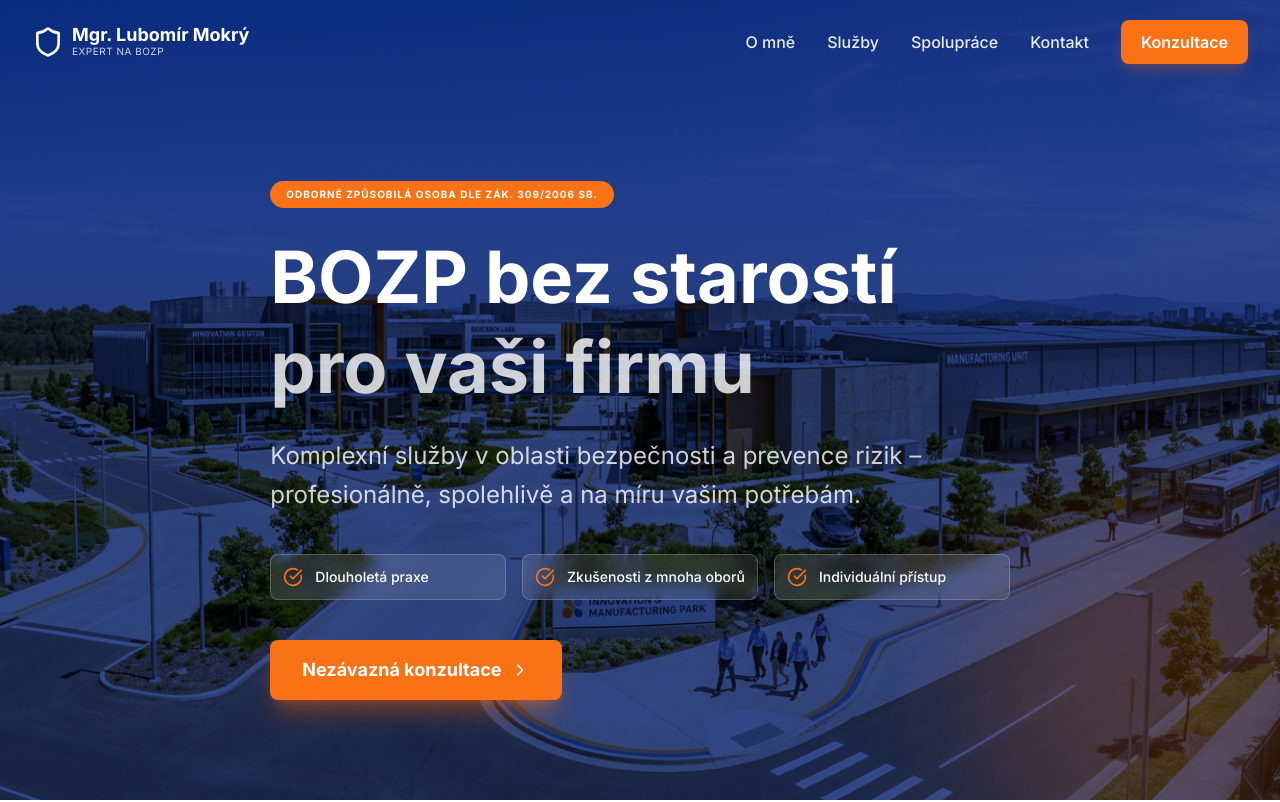
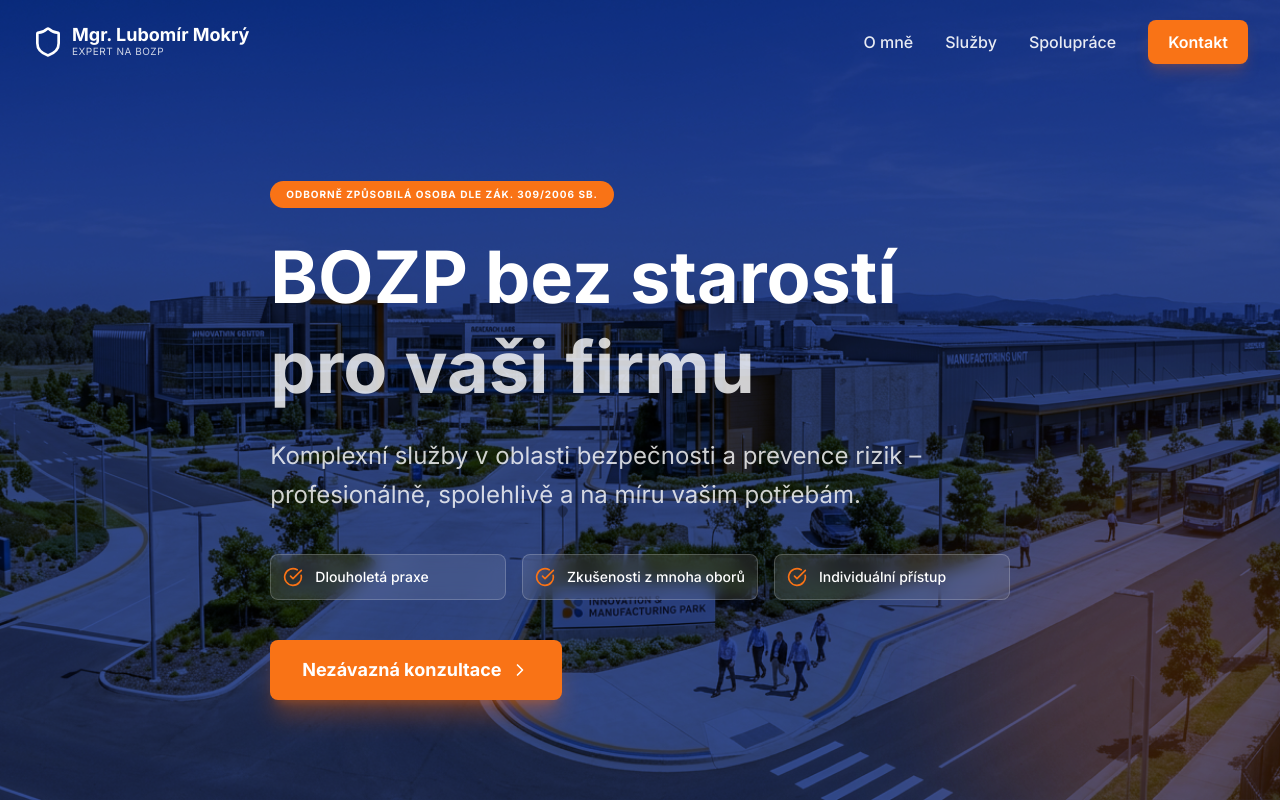
Before and after one commit to M1G3L/mokry-bozp-consulting, a React (Vite) app: page / in a window 1280 px wide. Shown: the top 802 px of the page. Built offline with nearby package versions, Linux system fonts and the light colour scheme.

Commit message:
feat(nav): sjednocení 'Kontakt' CTA, přidán #home a favicon (štít M)

```diff
--- a/index.html
+++ b/index.html
@@ -1,9 +1,11 @@
 <!doctype html>
-<html lang="en">
+<html lang="cs">
   <head>
     <meta charset="UTF-8" />
     <meta name="viewport" content="width=device-width, initial-scale=1.0" />
-    <title>My Google AI Studio App</title>
+    <meta name="description" content="Mgr. Lubomír Mokrý — odborník na BOZP, poradenství a bezpečnost práce." />
+    <title>Mgr. Lubomír Mokrý | Expert na BOZP</title>
+    <link rel="icon" href="/favicon.svg" type="image/svg+xml" />
   </head>
   <body>
     <div id="root"></div>
--- a/src/App.tsx
+++ b/src/App.tsx
@@ -55,7 +55,7 @@ const Navbar = () => {
       }`}
     >
       <div className="max-w-7xl mx-auto px-4 sm:px-6 lg:px-8 flex items-center justify-between">
-        <div className="flex items-center gap-2">
+        <a href="#home" className="flex items-center gap-2">
           <Shield className={`w-8 h-8 ${isScrolled ? 'text-primary' : 'text-white'}`} />
           <div className="flex flex-col">
             <span className={`font-bold text-lg leading-none ${isScrolled ? 'text-gray-900' : 'text-white'}`}>
@@ -65,27 +65,27 @@ const Navbar = () => {
               Expert na BOZP
             </span>
           </div>
-        </div>
+        </a>
 
         {/* Desktop Menu */}
         <div className="hidden md:flex items-center gap-8">
-          {navLinks.map((link) => (
+          {navLinks.map((link) => {
+            const isContactLink = link.name === 'Kontakt';
+
+            return (
               <a
                 key={link.name}
                 href={link.href}
-              className={`text-base font-medium transition-colors hover:text-secondary ${
-                isScrolled ? 'text-gray-600' : 'text-white/90'
+                className={`text-base font-medium transition-colors ${
+                  isContactLink
+                    ? 'bg-secondary text-white px-5 py-2.5 rounded-lg font-semibold shadow-lg shadow-orange-500/20 hover:bg-orange-600 hover:text-white/90'
+                    : isScrolled ? 'text-gray-600 hover:text-secondary' : 'text-white/90 hover:text-secondary'
                 }`}
               >
                 {link.name}
               </a>
-          ))}
-          <a
-            href="#kontakt"
-            className="bg-secondary text-white px-5 py-2.5 rounded-lg font-semibold text-base hover:bg-orange-600 transition-colors shadow-lg shadow-orange-500/20"
-          >
-            Konzultace
-          </a>
+            );
+          })}
         </div>
 
         {/* Mobile Toggle */}
@@ -111,23 +111,24 @@ const Navbar = () => {
             className="md:hidden bg-white border-b overflow-hidden"
           >
             <div className="px-4 py-6 flex flex-col gap-4">
-              {navLinks.map((link) => (
+              {navLinks.map((link) => {
+                const isContactLink = link.name === 'Kontakt';
+
+                return (
                   <a
                     key={link.name}
                     href={link.href}
                     onClick={() => setIsMobileMenuOpen(false)}
-                  className="text-gray-700 text-lg font-medium"
+                    className={`text-lg font-medium ${
+                      isContactLink
+                        ? 'bg-secondary text-white px-5 py-3 rounded-lg font-bold text-center'
+                        : 'text-gray-700'
+                    }`}
                   >
                     {link.name}
                   </a>
-              ))}
-              <a
-                href="#kontakt"
-                onClick={() => setIsMobileMenuOpen(false)}
-                className="bg-secondary text-white px-5 py-3 rounded-lg font-bold text-center"
-              >
-                Nezávazná konzultace
-              </a>
+                );
+              })}
             </div>
           </motion.div>
         )}
@@ -213,7 +214,7 @@ export default function App() {
       <Navbar />
 
       {/* --- HERO SECTION --- */}
-      <section className="relative min-h-screen flex items-center pt-20 overflow-hidden">
+      <section id="home" className="relative min-h-screen flex items-center pt-20 overflow-hidden">
         {/* Background Background */}
         <div className="absolute inset-0 z-0">
           <div className="absolute inset-0 bg-primary/90 mix-blend-multiply z-10" />
```
Also changed, not shown: public/favicon.svg (added). Lines whose indentation alone changed are shown as unchanged.
